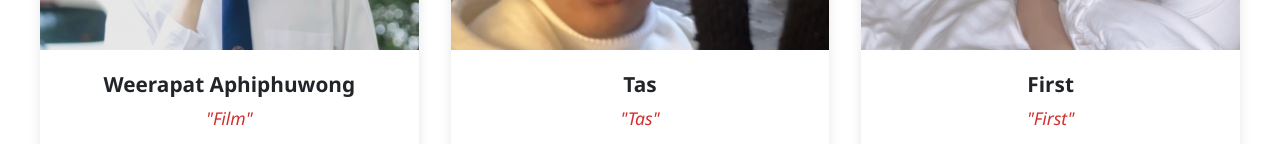
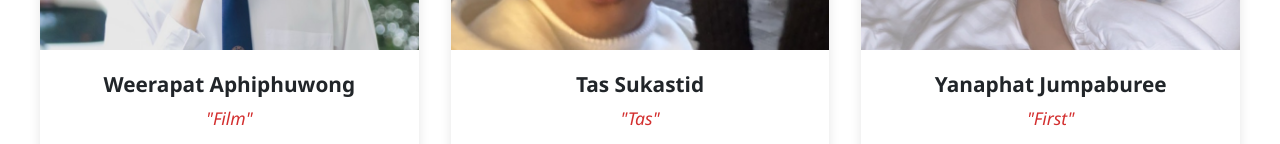
Before and after one commit to 5000-Bath/project-Devop, a React (Vite) app in the folder Foodstore_User/: page /Contact in a window 1280 px wide. Shown: the part 401-545 px from the top of the page. Built offline with nearby package versions, Linux system fonts and the light colour scheme; no server answers.

Commit message:
add name tas and first

```diff
--- a/Foodstore_User/src/pages/Contact.jsx
+++ b/Foodstore_User/src/pages/Contact.jsx
@@ -21,7 +21,7 @@ const teamMembers = [
   },
   {
     id: 2,
-    name: "Tas",
+    name: "Tas Sukastid",
     nickname: "Tas",
     github: "https://github.com/TasSukastid",
     linkedin: "https://www.linkedin.com/in/tas-sukastid-bcc/",
@@ -29,7 +29,7 @@ const teamMembers = [
   },
   {
     id: 3,
-    name: "First",
+    name: "Yanaphat Jumpaburee",
     nickname: "First",
     github: "https://github.com/First97",
     linkedin: "https://www.linkedin.com/in/yanaphat-jum-51905938b/",
```
